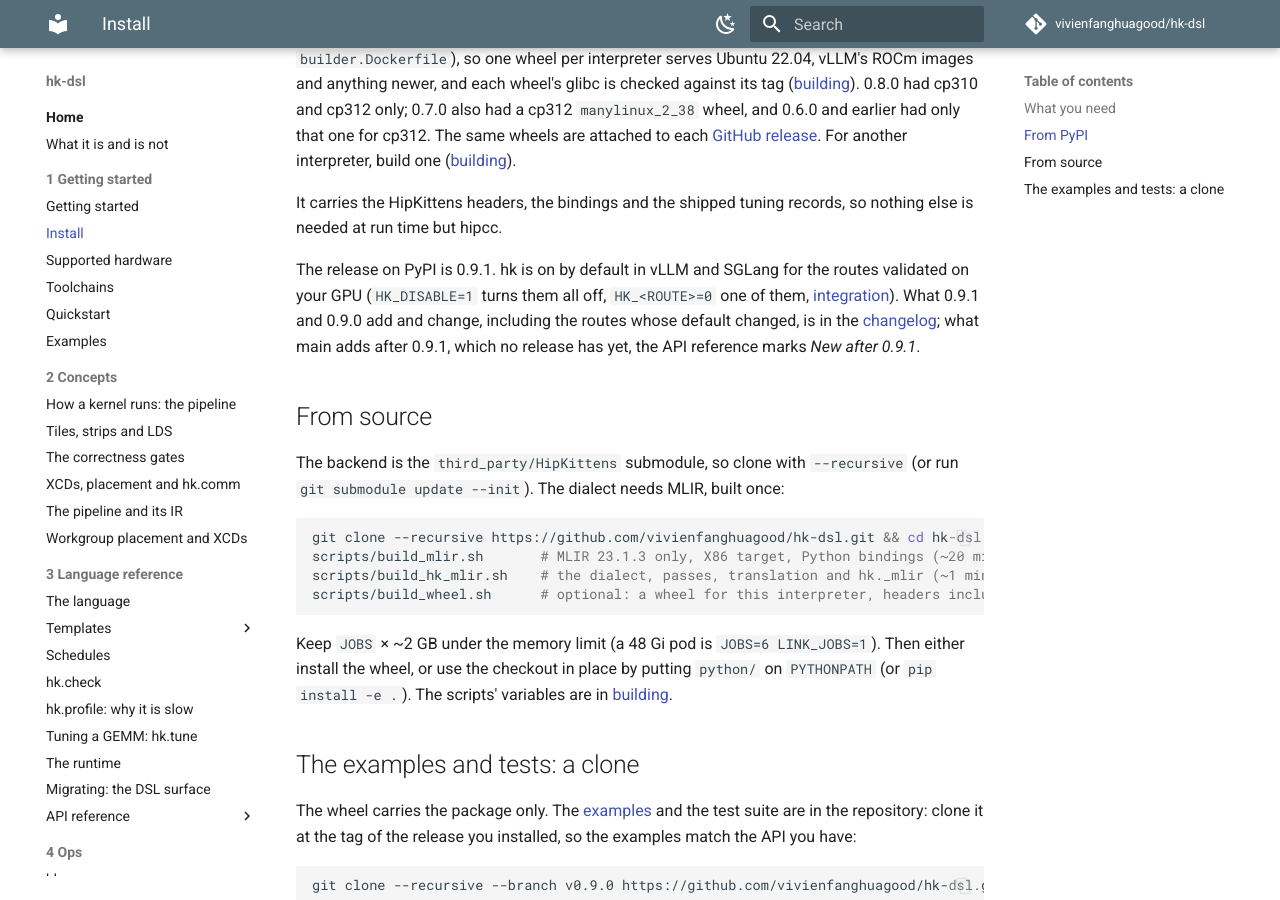
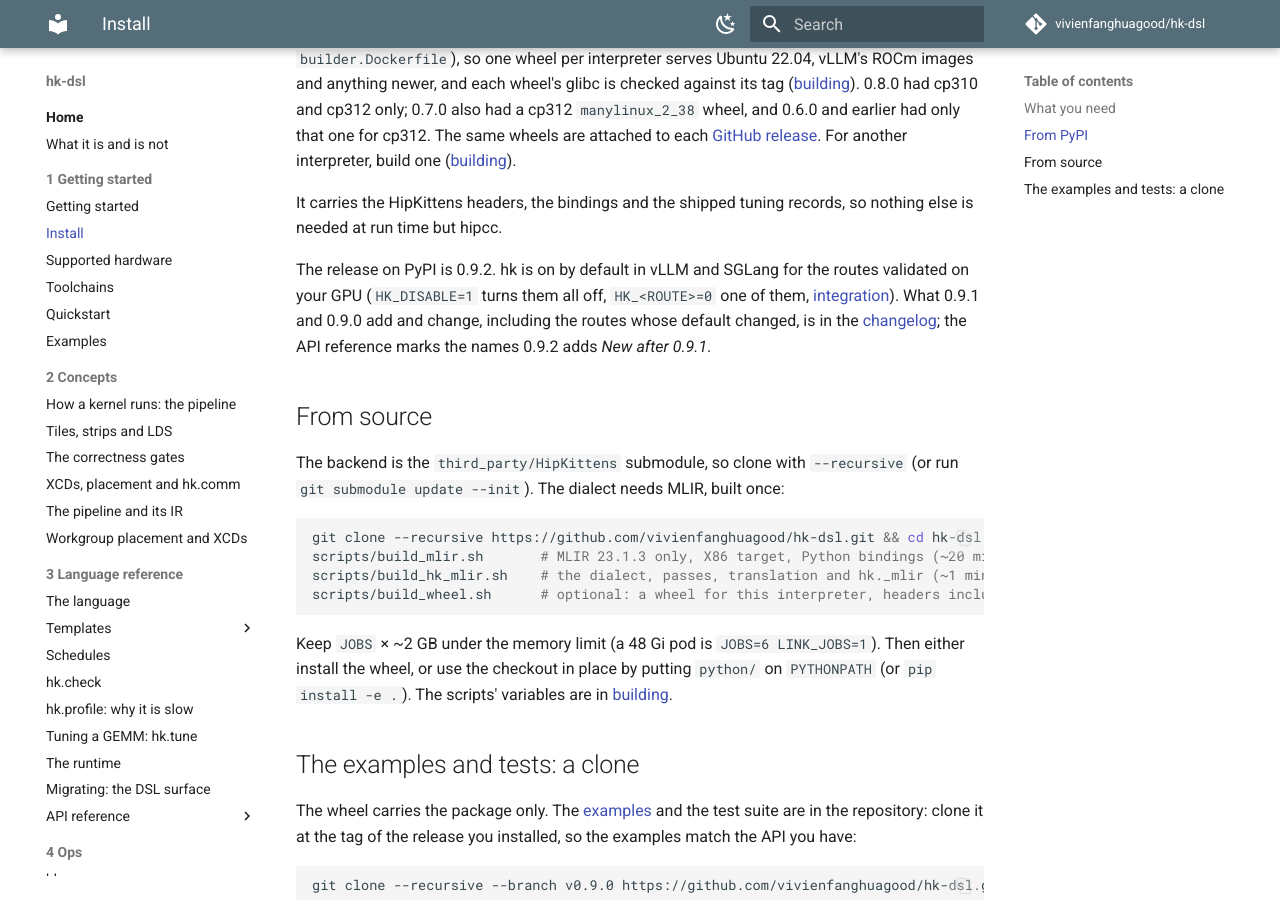
Before and after one commit to vivienfanghuagood/hk-dsl, an MkDocs documentation site: the page built from docs/install.md, in a window 1280 px wide and 900 px high, scrolled down 1350 px. Built offline with MkDocs 1.6.1 and Material for MkDocs 9.7.7, drawn with Linux system fonts in a browser that asks for light colours; comment, search, counter and statistics services are not loaded.

Commit message:
release 0.9.2: vllm_moe_wna16 on by default on gfx1100 and gfx1201
Version 0.9.2, RELEASE = "0.9.2", API index regenerated; the dialect stays hk-dialect-8.
CHANGELOG: Unreleased cut as 0.9.2 with #252 under Default changes. README, install,
llms.txt, the skill and toolchains name 0.9.2 as the release; support matrix regenerated.

Co-Authored-By: Claude <noreply@anthropic.com>

```diff
--- a/docs/install.md
+++ b/docs/install.md
@@ -60,12 +60,12 @@ another interpreter, build one ([building](building.md#wheels)).
 It carries the HipKittens headers, the bindings and the shipped tuning
 records, so nothing else is needed at run time but hipcc.
 
-The release on PyPI is 0.9.1. hk is on by default in vLLM and SGLang for the
+The release on PyPI is 0.9.2. hk is on by default in vLLM and SGLang for the
 routes validated on your GPU (`HK_DISABLE=1` turns them all off, `HK_<ROUTE>=0`
 one of them, [integration](integration.md#on-by-default-and-turning-it-off)).
 What 0.9.1 and 0.9.0 add and change, including the routes whose default changed,
-is in the [changelog](../CHANGELOG.md); what main adds after 0.9.1, which no
-release has yet, the API reference marks *New after 0.9.1*.
+is in the [changelog](../CHANGELOG.md); the API reference marks the names
+0.9.2 adds *New after 0.9.1*.
 
 ## From source
 
--- a/llms.txt
+++ b/llms.txt
@@ -68,7 +68,7 @@ It traces and runs on both GPUs, ragged shapes (100x1000) included; `hk.check` t
 
 ## Pitfalls
 
-- The docs describe main; `pip install hk-dsl` is 0.9.1 (check `hk.__version__`). The API reference marks what is *New after 0.9.1*: on main only, in no release yet. 0.8.0 added, and 0.7.0 lacks, workgroup placement (`hk.kernel(placement=)`, `hk.Placement`, `hk.arch.xcd_count`), `hk.map_cpp`, the strip ops and element exchange. 0.6.0's synchronous `g.load` / `g.store` on gfx950 read and write past a partial last tile; 0.7.0's do not.
+- The docs describe main; `pip install hk-dsl` is 0.9.2 (check `hk.__version__`). The API reference marks what is *New after 0.9.1*: in 0.9.2, not in 0.9.1. 0.8.0 added, and 0.7.0 lacks, workgroup placement (`hk.kernel(placement=)`, `hk.Placement`, `hk.arch.xcd_count`), `hk.map_cpp`, the strip ops and element exchange. 0.6.0's synchronous `g.load` / `g.store` on gfx950 read and write past a partial last tile; 0.7.0's do not.
 - Positional kernel parameters are tensors (`hk.Tensor[dtype]`, 4-D `(batch, depth, rows, cols)`; a 2-D tensor is `(rows, cols)`). Constexprs are keyword-only with a default, baked into the source: a new value is a new compile.
 - The transcendental math (gelu, dgelu, sqrt, rsqrt, silu) is fp32-only: load 16-bit data into an fp32 tile or strip (the load converts) and store it back (the store converts). `hk.math.gelu` is `F.gelu(x, approximate="tanh")`, not the erf default.
 - A strip's columns are whole chunks of `wave x run` (32 x run on gfx1100, 64 x run on gfx950): `CW=512` with `run=8` fits both. Read the wave from `hk.arch.target().wave` when a plan depends on it.
--- a/pyproject.toml
+++ b/pyproject.toml
@@ -4,7 +4,7 @@ build-backend = "setuptools.build_meta"
 
 [project]
 name = "hk-dsl"
-version = "0.9.1"
+version = "0.9.2"
 description = "A general-purpose Python DSL for AMD GPU kernels on RDNA and CDNA, with build-time gates against silent tile-level errors (spills, missing waits, MFMA hazards). Its largest end-to-end gains today are on Radeon (RDNA3/RDNA4), through vLLM and SGLang."
 # Release wheels are cp310, cp311, cp312 and cp313 (each carries MLIR bindings for one
 # CPython); another 3.x builds from source (docs/building.md). CI tests 3.10 and 3.12.
```
Also changed, not shown: CHANGELOG.md (+21 -3 lines), README.md (+1 -1 lines), docs/api/README.md (+1 -1 lines), docs/support-matrix.md (+1 -1 lines), docs/toolchains.md (+1 -1 lines), skills/hk-kernel/SKILL.md (+1 -1 lines), 2 other files.
